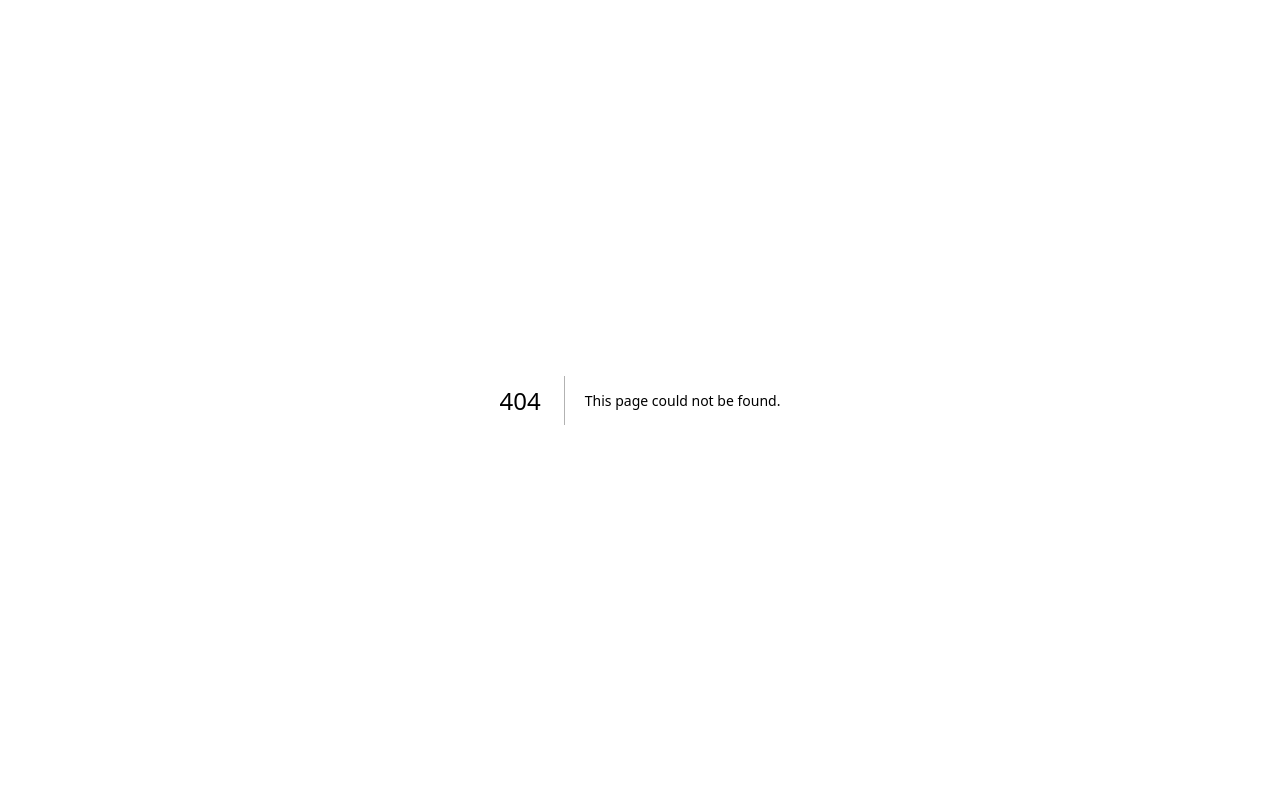
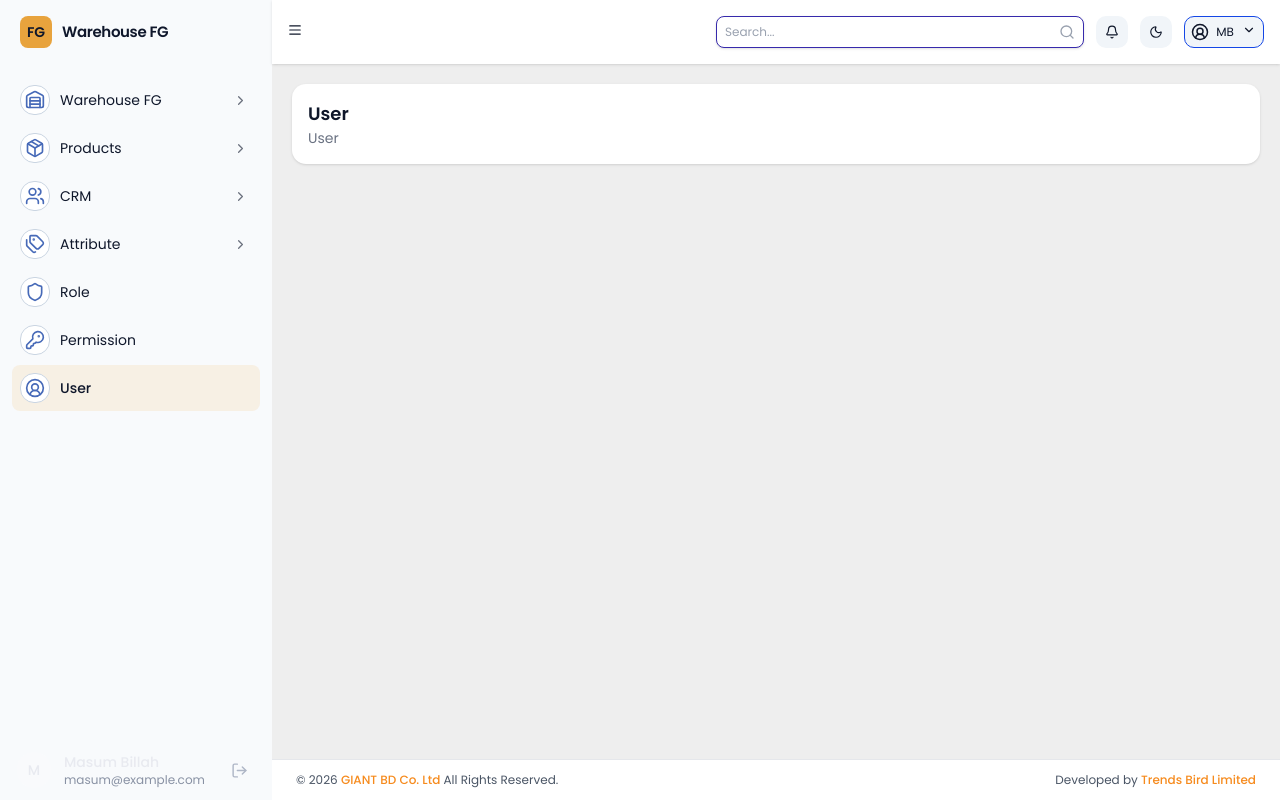
Before and after one commit to masumbillah06/giantbd, a Next.js app: page /user in a window 1280 px wide. Before the commit this address had no page. Built offline with nearby package versions, Linux system fonts and the light colour scheme.

Commit message:
login page fixed

```diff
--- a/src/app/dashboard/page.tsx
+++ b/src/app/inventory/dashboard/page.tsx
@@ -20,7 +20,7 @@ export default function Dashboard() {
       <Sidebar user={user} />
       <div className="flex min-h-0 min-w-0 flex-1 flex-col">
         <Header />
-        <main className="min-h-0 flex-1 overflow-y-auto p-6">
+        <main className="min-h-0 flex-1 overflow-y-auto p-5">
           {/* <h1>Dashboard</h1> */}
           <div>
             <Breadcrumb />
--- a/src/app/login/page.tsx
+++ b/src/app/login/page.tsx
@@ -1,23 +1,12 @@
 "use client";
 
 import { useRouter } from "next/navigation";
-import { useState, useEffect } from "react";
+import { useState } from "react";
 
 export default function LoginPage() {
   const [forgotPassword, setForgotPassword] = useState(false);
-  // Tracks the mirrored border-radius — updated AFTER the slide transition finishes
-  const [mirrored, setMirrored] = useState(false);
   const [showPassword, setShowPassword] = useState(false);
   const router = useRouter();
-
-
-  // When forgotPassword flips, wait for the 700ms slide to finish, then mirror
-  useEffect(() => {
-    const timer = setTimeout(() => {
-      setMirrored(forgotPassword);
-    }, 700);
-    return () => clearTimeout(timer);
-  }, [forgotPassword]);
 
   return (
     <main className="flex min-h-screen items-center justify-center bg-slate-100 p-6">
@@ -41,7 +30,7 @@ export default function LoginPage() {
             }
           `}
           style={{
-            borderRadius: mirrored
+            borderRadius: forgotPassword
               ? "30% 0 0 30% / 30% 0 0 30%"
               : "0 30% 30% 0 / 0 30% 30% 0",
           }}
--- /dev/null
+++ b/src/app/user/page.tsx
@@ -0,0 +1,30 @@
+import Footer from "@/components/layout/footer"
+import Header from "@/components/layout/header"
+import { Sidebar, type SidebarUser } from "@/components/sidebar/sidebar"
+
+const user: SidebarUser = {
+  name: "Masum Billah",
+  email: "masum@example.com",
+}
+
+export default function Dashboard() {
+  return (
+    <div className="flex h-screen overflow-hidden bg-[var(--color-bg)] text-[var(--color-text)]">
+      <Sidebar user={user} />
+      <div className="flex min-h-0 min-w-0 flex-1 flex-col">
+        <Header />
+        <main className="min-h-0 flex-1 overflow-y-auto p-5">
+          <div className="flex h-20 w-full rounded-xl shadow flex-col justify-center overflow-hidden bg-white">
+            <div className="px-4">
+              <h1 className="text-lg font-semibold">User</h1>
+              <div className="text-sm text-gray-500">
+                User
+              </div>
+            </div>
+          </div>
+        </main>
+        <Footer />
+      </div>
+    </div>
+  )
+}
--- a/src/components/dashboard/inventory-tables.tsx
+++ b/src/components/dashboard/inventory-tables.tsx
@@ -273,16 +273,16 @@ export default function InventoryTables() {
             </thead>
             <tbody>
               {stockInData.map((row) => (
-                <tr key={row.id} className="border-b border-slate-100 last:border-b-0">
-                  <td className="whitespace-nowrap px-5 py-3.5 text-sm text-slate-800">{row.id}</td>
-                  <td className="whitespace-nowrap px-5 py-3.5 text-sm text-slate-700">{row.productName}</td>
-                  <td className="whitespace-nowrap px-5 py-3.5 text-sm text-slate-700">{row.batchNo}</td>
-                  <td className="whitespace-nowrap px-5 py-3.5 text-sm text-slate-700">{row.material}</td>
-                  <td className="whitespace-nowrap px-5 py-3.5 text-sm text-slate-700">{row.received}</td>
-                  <td className="whitespace-nowrap px-5 py-3.5 text-sm text-slate-800">{row.issued}</td>
-                  <td className="whitespace-nowrap px-5 py-3.5 text-sm text-slate-700">{row.blocked}</td>
-                  <td className="whitespace-nowrap px-5 py-3.5 text-sm text-slate-700">{row.shipable}</td>
-                  <td className="whitespace-nowrap px-5 py-3.5 text-sm text-slate-700">{row.pkgQty}</td>
+                <tr key={row.id} className="group border-b border-slate-100 last:border-b-0 hover:bg-[#476ab8]">
+                  <td className="whitespace-nowrap px-5 py-3.5 text-sm text-slate-800 group-hover:text-white">{row.id}</td>
+                  <td className="whitespace-nowrap px-5 py-3.5 text-sm text-slate-700 group-hover:text-white">{row.productName}</td>
+                  <td className="whitespace-nowrap px-5 py-3.5 text-sm text-slate-700 group-hover:text-white">{row.batchNo}</td>
+                  <td className="whitespace-nowrap px-5 py-3.5 text-sm text-slate-700 group-hover:text-white">{row.material}</td>
+                  <td className="whitespace-nowrap px-5 py-3.5 text-sm text-slate-700 group-hover:text-white">{row.received}</td>
+                  <td className="whitespace-nowrap px-5 py-3.5 text-sm text-slate-800 group-hover:text-white">{row.issued}</td>
+                  <td className="whitespace-nowrap px-5 py-3.5 text-sm text-slate-700 group-hover:text-white">{row.blocked}</td>
+                  <td className="whitespace-nowrap px-5 py-3.5 text-sm text-slate-700 group-hover:text-white">{row.shipable}</td>
+                  <td className="whitespace-nowrap px-5 py-3.5 text-sm text-slate-700 group-hover:text-white">{row.pkgQty}</td>
                   <td className="whitespace-nowrap px-5 py-3.5 text-sm">
                     <a href="#" className="text-blue-500 underline">
                       View
@@ -291,7 +291,7 @@ export default function InventoryTables() {
                   <td className="whitespace-nowrap px-5 py-3.5 text-sm font-semibold text-emerald-500">
                     {row.agingZone}
                   </td>
-                  <td className="whitespace-nowrap px-5 py-3.5 text-sm text-slate-700">{row.agingChange}</td>
+                  <td className="whitespace-nowrap px-5 py-3.5 text-sm text-slate-700 group-hover:text-white">{row.agingChange}</td>
                 </tr>
               ))}
             </tbody>
@@ -337,22 +337,22 @@ export default function InventoryTables() {
             </thead>
             <tbody>
               {requisitionData.map((row) => (
-                <tr key={row.id} className="border-b border-slate-100 last:border-b-0">
-                  <td className="whitespace-nowrap px-5 py-3.5 text-sm text-slate-700">{row.id}</td>
+                <tr key={row.id} className="group border-b border-slate-100 last:border-b-0 hover:bg-[#476ab8]">
+                  <td className="whitespace-nowrap px-5 py-3.5 text-sm text-slate-700 group-hover:text-white">{row.id}</td>
                   <td className="whitespace-nowrap px-5 py-3.5 text-sm">
                     <LabelCheck color={row.labelColor} />
                   </td>
-                  <td className="whitespace-nowrap px-5 py-3.5 text-sm text-blue-500">{row.lcNo}</td>
-                  <td className="whitespace-nowrap px-5 py-3.5 text-sm text-blue-500">{row.poNo}</td>
-                  <td className="whitespace-nowrap px-5 py-3.5 text-sm font-medium text-blue-500">
+                  <td className="whitespace-nowrap px-5 py-3.5 text-sm text-slate-700 group-hover:text-white">{row.lcNo}</td>
+                  <td className="whitespace-nowrap px-5 py-3.5 text-sm text-slate-700 group-hover:text-white">{row.poNo}</td>
+                  <td className="whitespace-nowrap px-5 py-3.5 text-sm font-medium text-slate-700 group-hover:text-white">
                     {row.reqType}
                   </td>
-                  <td className="whitespace-nowrap px-5 py-3.5 text-sm text-slate-700">{row.customer}</td>
-                  <td className="whitespace-nowrap px-5 py-3.5 text-sm text-slate-700">{row.reqDate}</td>
-                  <td className="whitespace-nowrap px-5 py-3.5 text-sm text-slate-700">{row.dueDate}</td>
-                  <td className="whitespace-nowrap px-5 py-3.5 text-sm text-slate-700">{row.requester}</td>
-                  <td className="whitespace-nowrap px-5 py-3.5 text-sm text-slate-700">{row.product}</td>
-                  <td className="whitespace-nowrap px-5 py-3.5 text-sm text-slate-700">{row.quantity}</td>
+                  <td className="whitespace-nowrap px-5 py-3.5 text-sm text-slate-700 group-hover:text-white">{row.customer}</td>
+                  <td className="whitespace-nowrap px-5 py-3.5 text-sm text-slate-700 group-hover:text-white">{row.reqDate}</td>
+                  <td className="whitespace-nowrap px-5 py-3.5 text-sm text-slate-700 group-hover:text-white">{row.dueDate}</td>
+                  <td className="whitespace-nowrap px-5 py-3.5 text-sm text-slate-700 group-hover:text-white">{row.requester}</td>
+                  <td className="whitespace-nowrap px-5 py-3.5 text-sm text-slate-700 group-hover:text-white">{row.product}</td>
+                  <td className="whitespace-nowrap px-5 py-3.5 text-sm text-slate-700 group-hover:text-white">{row.quantity}</td>
                   <td className="whitespace-nowrap px-5 py-3.5 text-sm">
                     <StatusPill status={row.status} />
                   </td>
--- /dev/null
+++ b/src/components/ui/buttons/buttons.tsx
@@ -0,0 +1,5 @@
+export default function buttons() {
+  return (
+    <div>buttons</div>
+  )
+}
--- a/src/lib/sidebar-nav-data.ts
+++ b/src/lib/sidebar-nav-data.ts
@@ -21,11 +21,11 @@ export const sidebarNav: NavItem[] = [
     label: "Warehouse FG",
     icon: Warehouse,
     children: [
-      { label: "Dashboard", href: "/warehouse-fg/dashboard" },
-      { label: "Stock In", href: "/warehouse-fg/stock-in" },
-      { label: "Stock Out", href: "/warehouse-fg/stock-out" },
-      { label: "Out List", href: "/warehouse-fg/out-list" },
-      { label: "Batch List", href: "/warehouse-fg/batch-list" },
+      { label: "Dashboard", href: "/inventory/dashboard" },
+      { label: "Stock In", href: "/inventory/stock-in" },
+      { label: "Stock Out", href: "/inventory/stock-out" },
+      { label: "Out List", href: "/inventory/out-list" },
+      { label: "Batch List", href: "/inventory/batch-list" },
       {
         label: "FG Report",
         children: [
```
